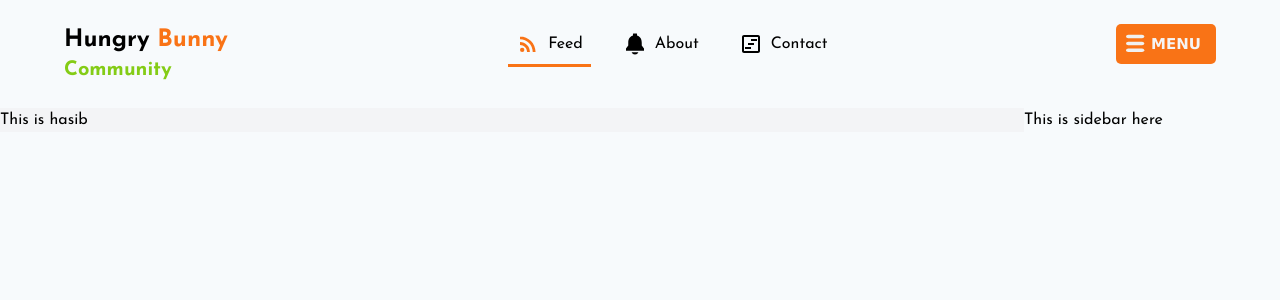
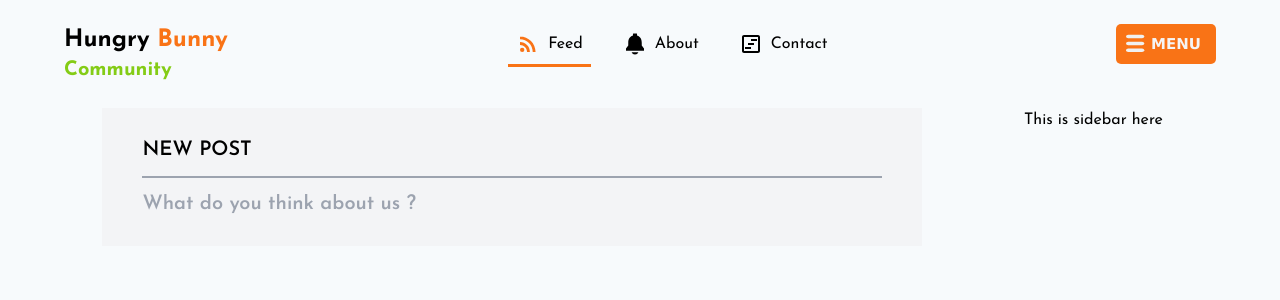
Before and after one commit to rakibul-islam-hasib/hungry-bunny-client, a React (Vite) app: page /community in a window 1280 px wide. Shown: the top 300 px of the page. Built offline with nearby package versions, Linux system fonts and the light colour scheme.

Commit message:
Community nwe post added

```diff
--- a/src/components/header/Community/NewPost.jsx
+++ b/src/components/header/Community/NewPost.jsx
@@ -2,9 +2,16 @@ import React from 'react';
 
 const NewPost = () => {
     return (
-        <div className='bg-gray-100'>
-            <div className="">
-                <h1>This is hasib </h1>
+        <div className='bg-gray-100 px-10 py-7'>
+            <div className="border-b-[2px] border-gray-400 pb-3">
+                <h1 className='uppercase text-xl font-semibold'>New Post</h1>
+            </div>
+            <div className="mt-3">
+                <input
+                    type="text"
+                    placeholder='What do you think about us ?'
+                    className='outline-none w-full border-none bg-transparent text-xl font-semibold'
+                />
             </div>
         </div>
     );
--- a/src/pages/community/Community.jsx
+++ b/src/pages/community/Community.jsx
@@ -3,9 +3,11 @@ import NewPost from '../../components/header/Community/NewPost';
 
 const Community = () => {
     return (
-        <div>
-            <NewPost />
-        </div>
+        <section>
+            <div className="w-[80%] mx-auto">
+                <NewPost />
+            </div>
+        </section>
     );
 };
 
```
